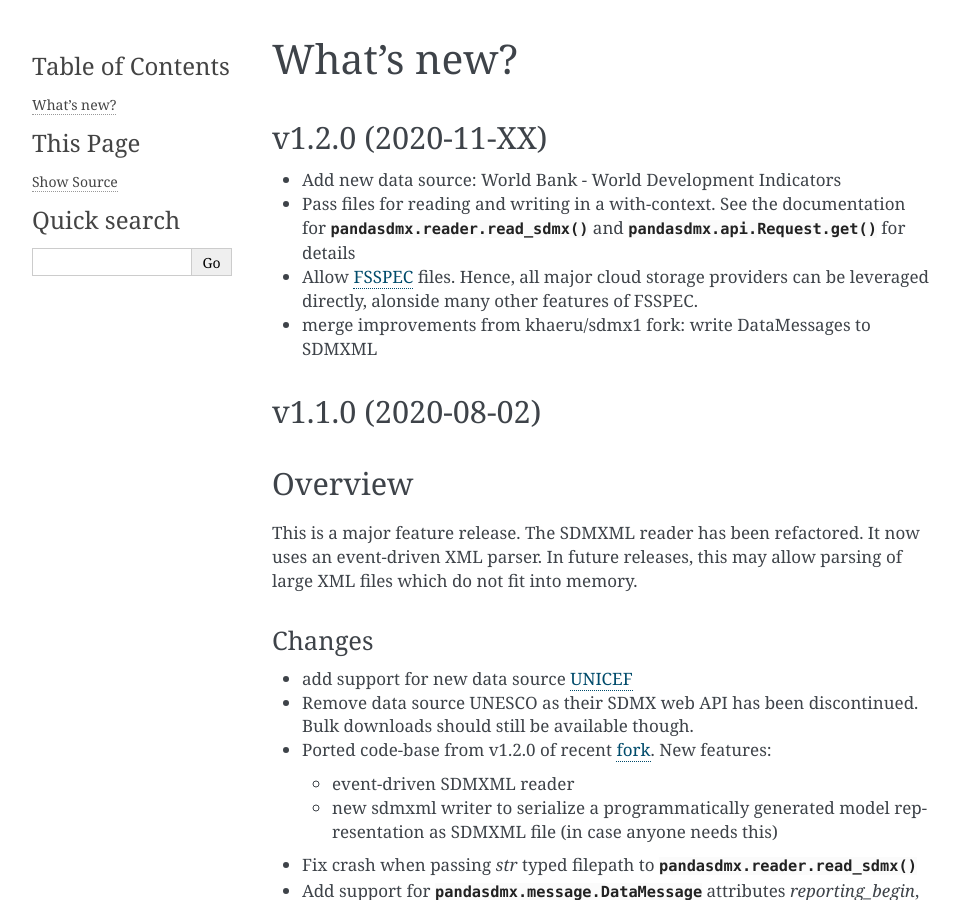
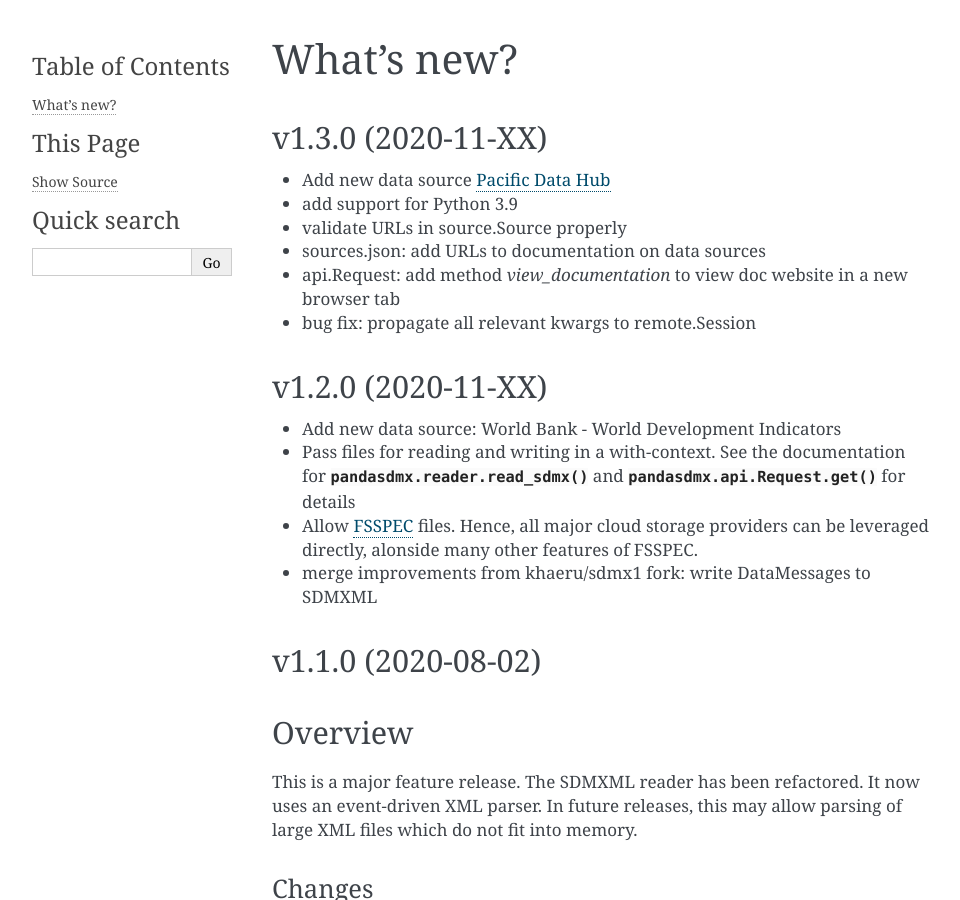
Before and after one commit to dr-leo/pandaSDMX, a Sphinx documentation site: the page built from doc/whatsnew.rst, in a window 1280 px wide and 900 px high. Shown: the whole window, without its empty margins (148-1108 px from the left). Built offline with Sphinx 7.4.7, drawn with Linux system fonts in a browser that asks for light colours; the version number is read from the project's files by our own code.

Commit message:
Add documentation URLs to sources, improve URL validation, add view_documentation method to Request class

```diff
--- a/doc/index.rst
+++ b/doc/index.rst
@@ -8,7 +8,7 @@ agencies, central banks, and international organisations.
 
 :mod:`pandaSDMX` can be used to:
 
-- explore the data available from :doc:`data providers <sources>` such as the World Bank, ILO, ECB,
+- explore the data available from 16 :doc:`data providers <sources>` such as the World Bank, ILO, ECB,
   Eurostat, OECD, UNICEF and United Nations;
 - parse data and metadata in SDMX-ML (XML) or SDMX-JSON formats—either:
 
--- a/doc/whatsnew.rst
+++ b/doc/whatsnew.rst
@@ -3,6 +3,17 @@
 What's new?
 ===========
 
+
+v1.3.0 (2020-11-XX)
+-------------------------------
+
+* Add new data source `Pacific Data Hub <https://stats.pacificdata.org/?locale=en>`_
+* add support for Python 3.9
+* validate URLs in source.Source properly
+* sources.json: add URLs to documentation on data sources
+* api.Request: add method `view_documentation` to view doc website
+  in a new browser tab
+* bug fix: propagate all relevant  kwargs to remote.Session
 
 v1.2.0 (2020-11-XX)
 -------------------------------
```
Also changed, not shown: doc/sources.rst (+9 -0 lines), pandasdmx/source/__init__.py (+9 -7 lines), 2 other files.
